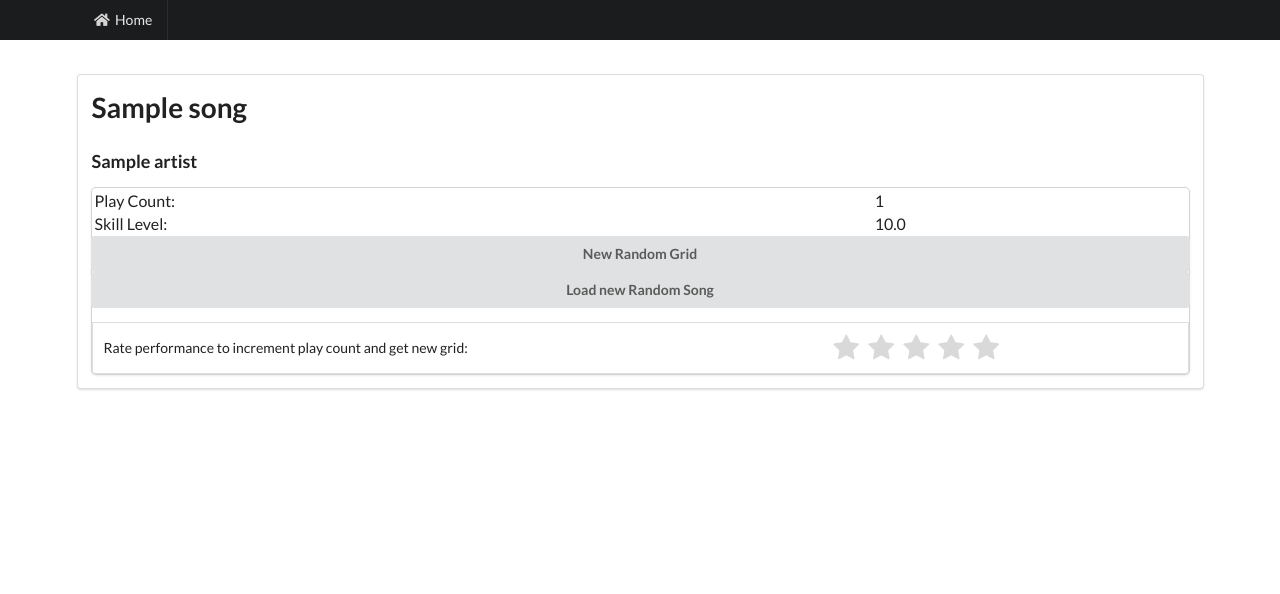
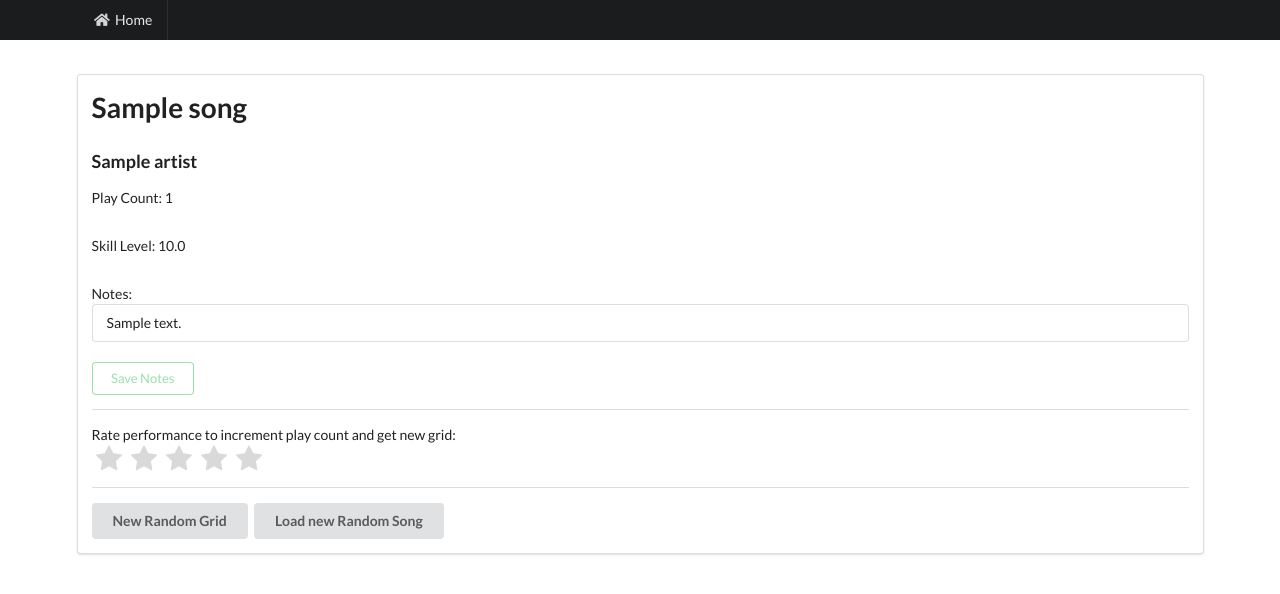
Before and after one commit to DeltiKron/song_trainer, a Flask app: template song_app/templates/song.html in a window 1280 px wide. Shown: the top 594 px of the page. Run offline with Flask 2, Linux system fonts and the light colour scheme; the template is opened without the code that fills it: most values are stand-ins (such as "Sample title", 1, 10 or a date in 2020); some libraries are stand-ins or nearby versions.

Commit message:
adding note taking to song page

```diff
--- a/song_app/templates/song.html
+++ b/song_app/templates/song.html
@@ -7,8 +7,6 @@ $(document).ready(function(){
    $('.ui.rating')
   .rating('setting', 'onRate', function(value) {
       var song_id = this.dataset.song_id;
-      console.log(song_id);
-      console.log(value);
       const url = "{{url_for('songs.rate_song')}}"
       $.ajax({
      async: false,
@@ -21,6 +19,32 @@ $(document).ready(function(){
 });
   });
 });
+
+function sleep (time) {
+  return new Promise((resolve) => setTimeout(resolve, time));
+}
+function saveNotes(button){
+    content = $('#notes')[0].value;
+    $.ajax({
+    url: '{{url_for("songs.write_notes")}}',
+    data: {"song_id": {{song.id}},"notes":content},
+    success: function(){
+        location.reload(true);
+    }
+    });
+}
+
+function toggle_save_button(notes){
+    button=$("#save_notes_button");
+    button.prop('disabled', true);
+    if(notes!='{{song.notes}}'){
+        button.prop('disabled', false);
+    }
+}
+
+
+
+
 
 
 
@@ -35,29 +59,46 @@ $(document).ready(function(){
     <h1>{{song.title}}</h1>
     <title>Play: {{song.title}}</title>
     <h3>{{song.artist}}</h3>
-    <div class="ui fluid card">
-        <table>
-            <tr>
-                <td>Play Count:</td>
-                <td>{{song.play_count}}</td>
-            </tr>
-            <tr>
-                <td>Skill Level:</td>
-                <td>{{'%0.1f'%song.skill_level|float}}</td>
-            </tr>
-        </table>
+    <div class="ui one column grid">
+        <div class="row">
+            <div class="column">Play Count: {{song.play_count}}</div>
+        </div>
+        <div class="row">
+            <div class="column">Skill Level: {{'%0.1f'%song.skill_level|float}}</div>
+        </div>
+        <div class="row">
+            <div class="column">
+                Notes:
+                <div class="ui form">
+
+                    <input
+                            type="text" id="notes"
+                            onkeyup="toggle_save_button(this.value)"
+                            {% if song.notes %}
+                            value="{{song.notes}}"
+                            {% else %}
+                            placeholder="Enter notes here"
+                            {% endif %}
+                    >
+                    <br><br>
+                    <button onclick="saveNotes(this)" disabled="true" id="save_notes_button" class="ui small basic positive button">Save Notes</button>
+
+                </div>
+
+            </div>
+        </div>
+    </div>
+    <div class="ui divider"></div>
+    <div>
+        Rate performance to increment play count and get new grid: <br>
+        <div class="ui star massive rating" data-song_id="{{song.id}}"
+             data-rating="{{song.skill_level|round|int}}" data-max-rating="5"></div>
+    </div>
+    <div class="ui divider"></div>
+    <div>
         <a class=" ui button" href={{url_for('songs.random_songs')}}>New Random Grid</a>
         <a class=" ui button" href={{url_for('songs.get_random_song')}}>Load new Random Song</a>
-        <table class = "ui stackable table">
-            <tr>
-                <td>
-                    Rate performance to increment play count and get new grid:
-                </td>
-                <td>
-                    <div class="ui star massive rating" data-song_id="{{song.id}}"
-                         data-rating="{{song.skill_level|round|int}}" data-max-rating="5"></div>
-                </td>
-            </tr>
-        </table>
     </div>
-    {% endblock %}
+
+</div>
+{% endblock %}
```
Also changed, not shown: song_app/views.py (+9 -0 lines).
